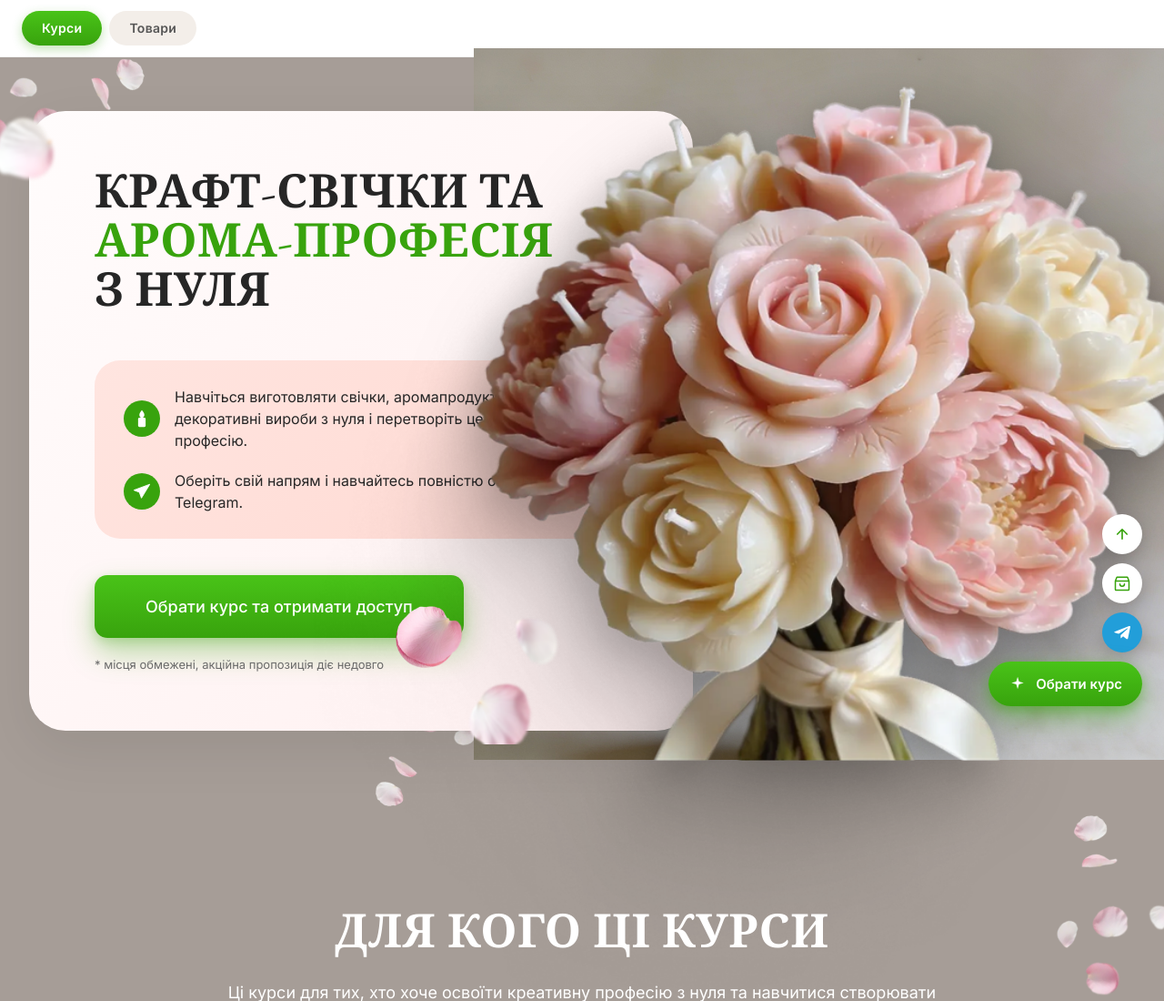
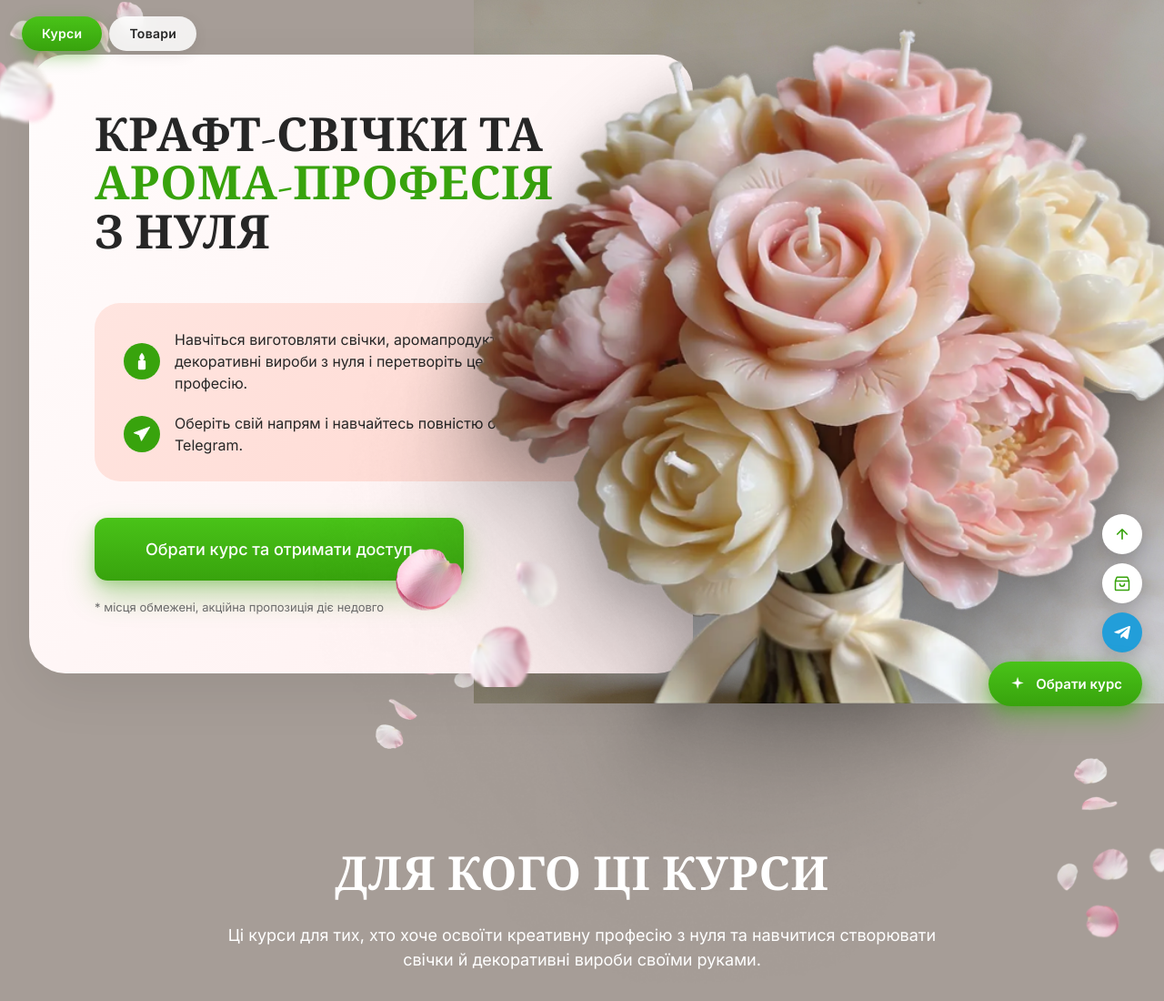
Before and after one commit to lozzeal/candle-courses, a plain HTML site: page index.html in a window 1280 px wide. Shown: the top 1100 px of the page at 91% size. Drawn offline with nearby package versions, Linux system fonts and the light colour scheme.

Commit message:
style: накладені кнопки нав замість окремої білої шапки

```diff
--- a/index.html
+++ b/index.html
@@ -1563,30 +1563,34 @@ section[id] { scroll-margin-top: 72px; }
 <body>
 
 <style>
-/* ====== Верхня міні-навігація ====== */
+/* ====== Накладені кнопки навігації ====== */
 .top-nav {
-  background: #fff;
-  padding: 12px 24px;
+  position: absolute;
+  top: 18px;
+  left: 24px;
+  z-index: 100;
   display: flex;
   gap: 8px;
-  border-bottom: 1px solid rgba(0,0,0,0.06);
 }
 .top-nav__link {
   padding: 9px 22px;
-  background: #f3eee9;
-  color: #555;
+  background: rgba(255,255,255,0.85);
+  backdrop-filter: blur(8px);
+  -webkit-backdrop-filter: blur(8px);
+  color: #262626;
   text-decoration: none;
   border-radius: 999px;
   font-size: 14px;
   font-weight: 600;
-  transition: background 0.18s, color 0.18s, transform 0.15s;
+  transition: background 0.18s, color 0.18s, transform 0.15s, box-shadow 0.18s;
   letter-spacing: 0.02em;
-}
-.top-nav__link:hover { background: #e8e0d8; color: #262626; transform: translateY(-1px); }
-.top-nav__link--active { background: linear-gradient(180deg, #49C318, #38A30D); color: #fff; box-shadow: 0 4px 12px rgba(56,163,13,0.3); }
-.top-nav__link--active:hover { color: #fff; }
+  box-shadow: 0 4px 16px rgba(0,0,0,0.08);
+}
+.top-nav__link:hover { background: #fff; transform: translateY(-1px); box-shadow: 0 6px 20px rgba(0,0,0,0.12); }
+.top-nav__link--active { background: linear-gradient(180deg, #49C318, #38A30D); color: #fff; box-shadow: 0 6px 18px rgba(56,163,13,0.45); }
+.top-nav__link--active:hover { color: #fff; background: linear-gradient(180deg, #49C318, #38A30D); }
 @media (max-width: 600px) {
-  .top-nav { padding: 8px 14px; gap: 6px; }
+  .top-nav { top: 12px; left: 12px; gap: 6px; }
   .top-nav__link { padding: 7px 16px; font-size: 13px; }
 }
 </style>
```
Also changed, not shown: product.html (+6 -6 lines), shop.html (+15 -11 lines).
